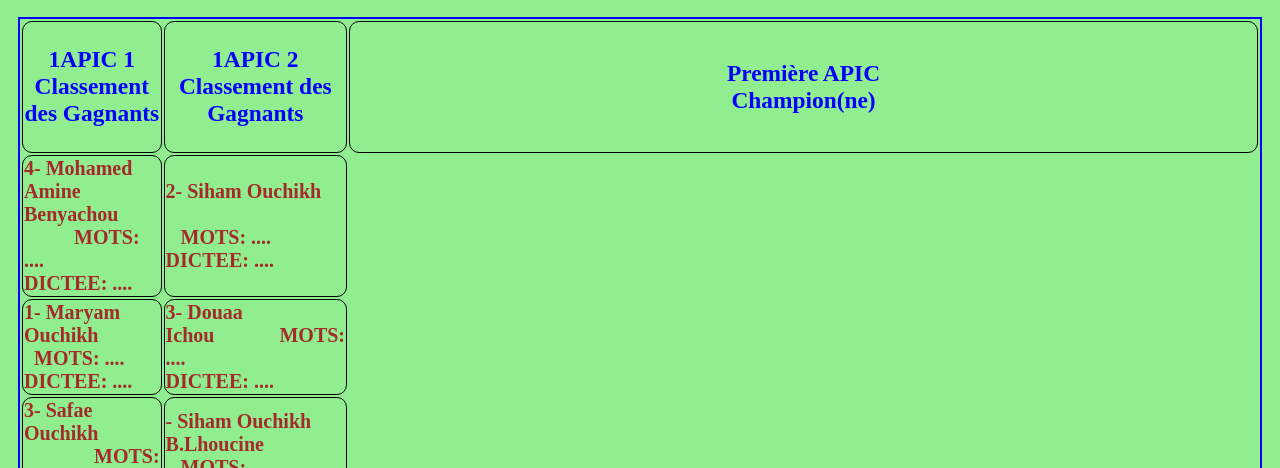
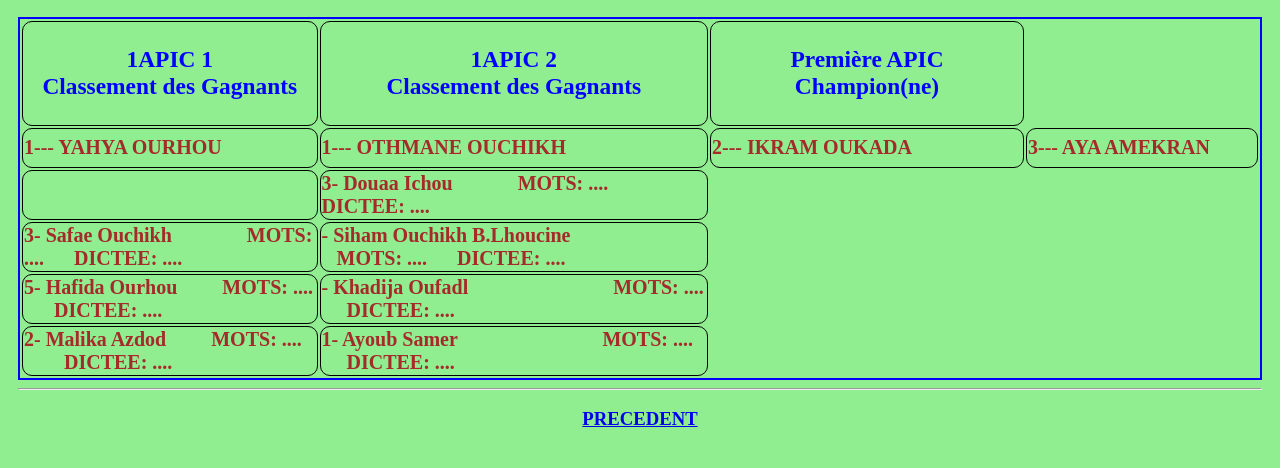
Before and after one commit to Ouhassi/dictee, a plain HTML site: page resultats.html in a window 1280 px wide. Shown: the part 332-800 px from the top of the page. Drawn offline with Linux system fonts and the light colour scheme.

Commit message:
Update resultats.html

```diff
--- a/resultats.html
+++ b/resultats.html
@@ -57,12 +57,15 @@ th, td {
 
   </tr>
   <tr>
-    <td>4- Mohamed Amine Benyachou  &nbsp;&nbsp;&nbsp;&nbsp;&nbsp;&nbsp;&nbsp;&nbsp;&nbsp;&nbsp;MOTS: .... &nbsp;&nbsp;&nbsp;&nbsp;&nbsp; DICTEE: .... </td>
-    <td>2- Siham Ouchikh  &nbsp;&nbsp;&nbsp;&nbsp;&nbsp;&nbsp;&nbsp;&nbsp;&nbsp;&nbsp;&nbsp;&nbsp;&nbsp;&nbsp;&nbsp;&nbsp;&nbsp;&nbsp;&nbsp;&nbsp;&nbsp;&nbsp;&nbsp;&nbsp; &nbsp;&nbsp;&nbsp;MOTS: .... &nbsp;&nbsp;&nbsp;&nbsp; DICTEE: ....</td>
+    <td>1--- YAHYA OURHOU  </td>
+    <td>1--- OTHMANE OUCHIKH</td>
+    <td>2--- IKRAM OUKADA</td>
+    <td>3--- AYA AMEKRAN</td>
+
 
   </tr>
   <tr>
-    <td>1- Maryam Ouchikh &nbsp;&nbsp;&nbsp;&nbsp; &nbsp;&nbsp;MOTS: .... &nbsp;&nbsp;&nbsp;&nbsp;&nbsp; DICTEE: ....</td>
+    <td></td>
     <td>3- Douaa Ichou&nbsp;&nbsp;&nbsp;&nbsp;&nbsp;&nbsp;&nbsp;&nbsp;&nbsp;&nbsp;&nbsp;&nbsp;&nbsp;MOTS: .... &nbsp;&nbsp;&nbsp;&nbsp;&nbsp;&nbsp;&nbsp;&nbsp;&nbsp;&nbsp;&nbsp;&nbsp;&nbsp;&nbsp;&nbsp;&nbsp;&nbsp;&nbsp; DICTEE: ....</td>
 
   </tr>
```
